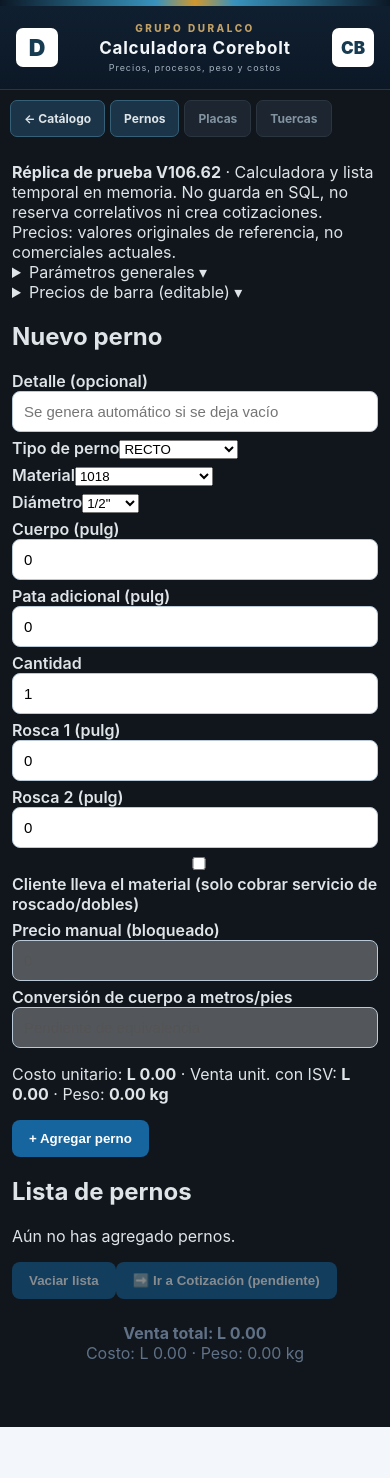
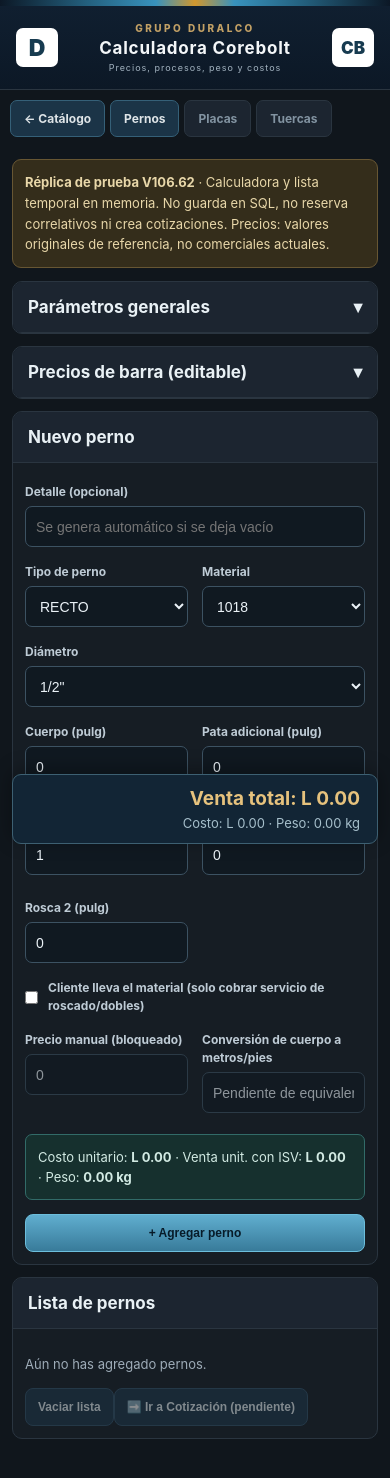
Before and after one commit to IsaacDuron14/erp-industrial-duralco, a Next.js app: page /pernos in a window 390 px wide. Shown: the top 1478 px of the page. Before the commit the page ends 1427 px from the top, so only its background shows below. Built offline with nearby package versions, Linux system fonts and the light colour scheme.

Commit message:
style(pernos): reproduce V106.62 industrial calculator cards on mobile

```diff
--- a/app/globals.css
+++ b/app/globals.css
@@ -16,3 +16,27 @@
 .legacy-module h3{font-size:15px;margin:0;color:#e7edf1}.legacy-action{display:inline-block;background:#3d7691;color:white;padding:10px 14px;border-radius:7px;text-decoration:none;font-size:12px;font-weight:700}
 .legacy-soon{font-size:11px;color:#c2a065}.legacy-footnote{font-size:11px;text-align:center;color:#8b98a3;margin-top:24px}
 @media(max-width:450px){.legacy-mark{flex-basis:42px;height:39px}.legacy-header h1{font-size:17px}.legacy-overline{font-size:10px}.legacy-subtitle{font-size:9px}.legacy-module-grid{grid-template-columns:1fr 1fr}.legacy-module{padding:12px}.legacy-module h3{font-size:13px}}
+
+/* Replica V106.62, pernos: adaptacion visual sin alterar calculos */
+.pernos-shell{padding-bottom:90px}.pernos-main{max-width:940px}
+.pernos-caution{padding:12px;background:#342d1b;color:#e8d7a9;border:1px solid #675633;border-radius:9px;font-size:13px;line-height:1.6;margin-bottom:13px}
+.pernos-panel{margin:12px 0;background:#161d24;border:1px solid #2a3540;border-radius:10px;color:#dee4e7;overflow:hidden}
+.pernos-panel summary,.pernos-fixed-head{cursor:pointer;background:#1c2530;border-bottom:1px solid #2a3540;display:flex;align-items:center;justify-content:space-between;padding:15px;color:#e9f1f5;font-size:17px;font-weight:750;margin:0}
+.pernos-panel-body{padding:15px}.pernos-panel-body p{font-size:13px;color:#9eacb8;line-height:1.55}
+.pernos-panel label{display:block;color:#becbd5;font-size:12px;line-height:1.5;font-weight:650;margin:8px 0}
+.pernos-panel input:not([type=checkbox]),.pernos-panel select{display:block;min-height:41px;width:100%;background:#101921;color:#ebf2f7;border:1px solid #3c5262;border-radius:7px;padding:8px 10px;font-size:14px;margin-top:5px}
+.pernos-panel input:disabled{opacity:.56}
+.pernos-grid{display:grid;grid-template-columns:repeat(2,minmax(0,1fr));gap:8px 14px}
+.pernos-grid.three{grid-template-columns:repeat(3,minmax(0,1fr))}
+.pernos-checkbox{display:flex!important;gap:10px;align-items:center}.pernos-checkbox input{width:auto!important;margin:0}
+.pernos-panel button{background:#1c3548;border:1px solid #33536b;color:#ebf4f7;font-size:12px;min-height:38px;padding:8px 12px}
+.pernos-panel .pernos-primary{display:block;width:100%;background:linear-gradient(#60aecf,#387b9a);color:#071b29;font-weight:850;border-color:#6cbedc;margin-top:14px}
+.pernos-warning{color:#e8b0a0!important;border:1px solid #824b40;background:#35231f;padding:10px;border-radius:7px}
+.pernos-preview{border:1px solid #326b68;background:#16302e;color:#d2eae3!important;padding:12px;border-radius:7px}
+.pernos-row{padding:13px 0;border-bottom:1px solid #32434e}
+.pernos-row strong,.pernos-row small{display:block}.pernos-row small{color:#98a8b4;margin-top:5px}
+.pernos-row-actions{display:flex;flex-wrap:wrap;gap:8px;align-items:center;margin-top:7px;font-size:12px}
+.pernos-table-wrap{overflow:auto;max-height:360px}.pernos-panel table{min-width:700px;font-size:12px}.pernos-panel th{background:#244052;color:#e8f1f7}.pernos-panel td,.pernos-panel th{border:1px solid #2f4655;padding:8px}
+.pernos-summary{position:sticky;bottom:0;border:1px solid #3d6072;background:#122535;color:#e7f4f7;padding:12px 17px;border-radius:9px;box-shadow:0 -4px 20px #0005;display:block;text-align:right;font-size:13px}
+.pernos-summary strong{font-size:19px;color:#e6c27d}.pernos-summary div{margin-top:5px;color:#a6bfcb}
+@media(max-width:540px){.pernos-grid.three{grid-template-columns:repeat(2,minmax(0,1fr))}.pernos-panel-body{padding:12px}.pernos-main{padding:12px}}
```
